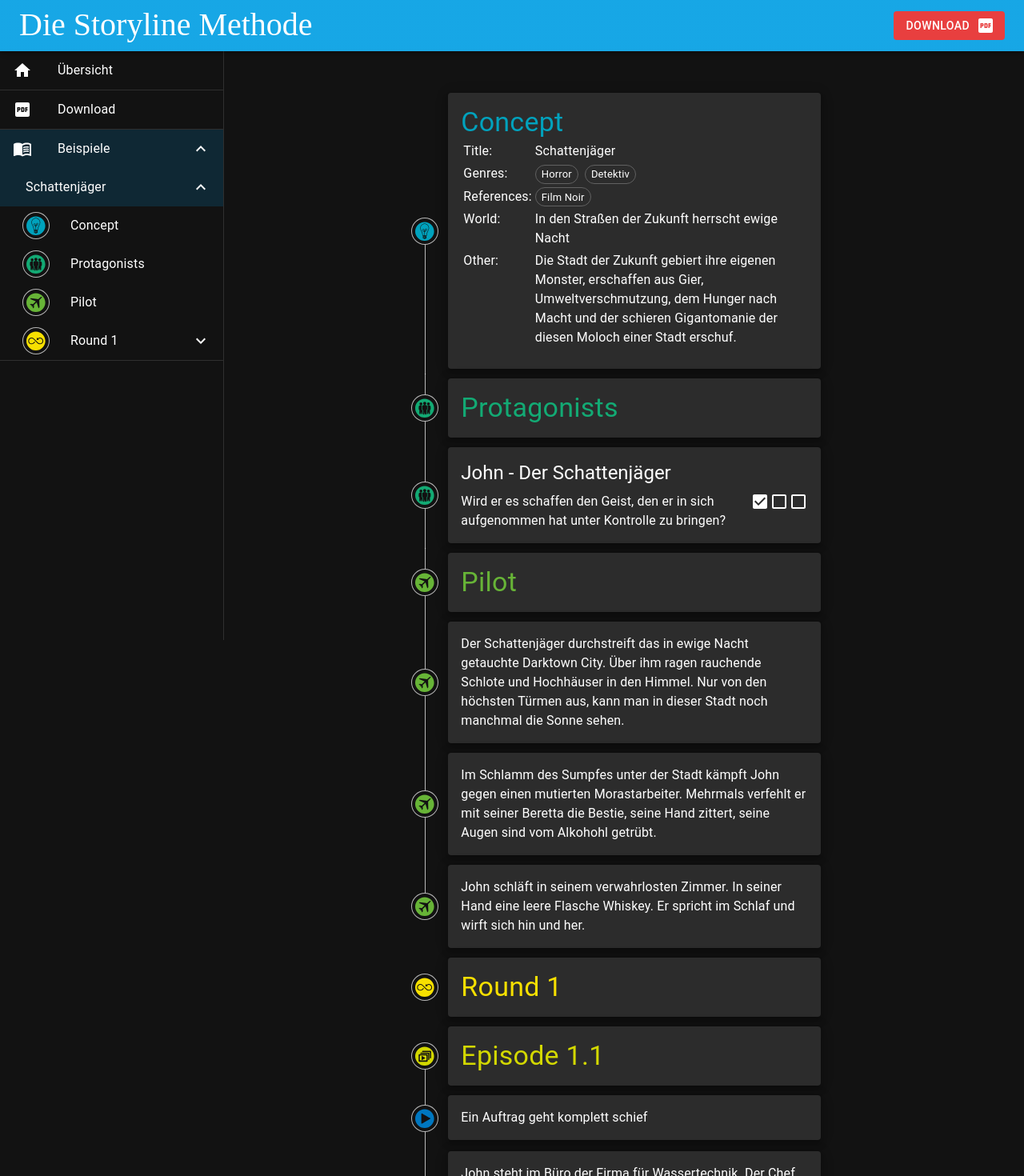
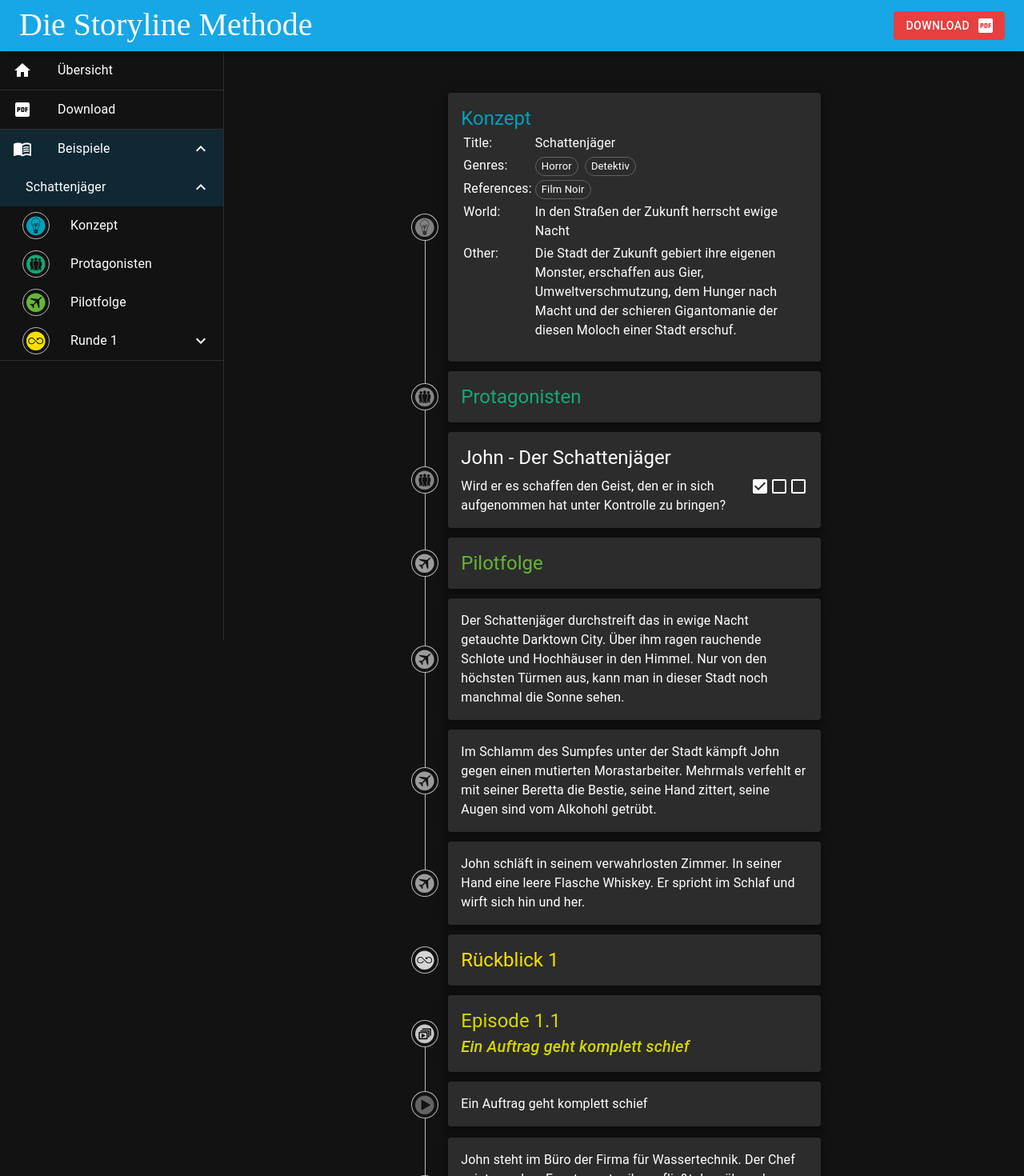
Before and after one commit to PaulSchweizer/the-storyline-method, a React (Create React App) app: page /examples/shadowhunter in a window 1280 px wide. Shown: the top 1470 px of the page at 80% size. Built offline with nearby package versions, Linux system fonts and the light colour scheme.

Commit message:
Translations for Storyline Timeline headers

```diff
--- a/src/components/App/App.styles.tsx
+++ b/src/components/App/App.styles.tsx
@@ -78,6 +78,16 @@ export function useTheme(prefersDarkMode: boolean) {
           },
         },
       },
+      MuiListItemIcon: {
+        styleOverrides: {
+          root: {
+            "& .MuiTimelineDot-root": {
+              backgroundColor: "#00000000",
+              // filter: "none !important",
+            },
+          },
+        },
+      },
     },
   });
   return theme;
--- a/src/components/Examples/Examples.tsx
+++ b/src/components/Examples/Examples.tsx
@@ -1,7 +1,17 @@
+import { Box } from "@mui/material";
 import ExamplesOverview from "./ExamplesOverview";
 import { STORIES } from "../App/App";
 import StoryTimeline from "./StoryTimeline/StoryTimeline";
 import { useParams } from "react-router-dom";
+
+const sx = {
+  ".icon": {
+    filter: "grayscale(1)",
+    ":hover": {
+      filter: "none",
+    },
+  },
+};
 
 export default function Examples() {
   const { storyId } = useParams<{ storyId: string }>();
@@ -16,12 +26,12 @@ export default function Examples() {
   }
 
   return (
-    <>
+    <Box sx={sx}>
       {activeStory ? (
         <StoryTimeline story={activeStory} />
       ) : (
         <ExamplesOverview />
       )}
-    </>
+    </Box>
   );
 }
--- a/src/components/Examples/StoryTimeline/ConceptItem.tsx
+++ b/src/components/Examples/StoryTimeline/ConceptItem.tsx
@@ -7,7 +7,6 @@ interface Props {
 }
 export default function ConceptItem(props: Props) {
   return (
-    <>
     <Box
       marginBottom={1}
       sx={{
@@ -51,6 +50,5 @@ export default function ConceptItem(props: Props) {
         </tr>
       </table>
     </Box>
-    </>
   );
 }
--- a/src/components/Examples/StoryTimeline/StoryTimeline.tsx
+++ b/src/components/Examples/StoryTimeline/StoryTimeline.tsx
@@ -1,5 +1,4 @@
 import {
-  Box,
   Grid,
   Stack,
   Typography,
@@ -16,10 +15,12 @@ import ProtagonistItem from "./ProtagonistItem";
 import StepItem from "./StepItem";
 import { StepType } from "../../App/App";
 import _ from "lodash";
+import { useTranslation } from "react-i18next";
 
 interface Props {
   step: StepType;
-  label: string;
+  primary: string;
+  secondary?: string;
   color: string;
 }
 
@@ -36,14 +37,21 @@ function Title(props: Props) {
               {ICONS[props.step]}
             </TimelineDot>
           </TimelineSeparator>
-          <Typography variant="h4" sx={{ color: props.color }}>
-            {props.label}
+          <Typography variant="h5" sx={{ color: props.color }}>
+            {props.primary}
           </Typography>
         </Stack>
       ) : (
-        <Typography variant="h4" sx={{ color: props.color }}>
-          {props.label}
-        </Typography>
+        <>
+          <Typography variant="h5" sx={{ color: props.color }}>
+            {props.primary}
+          </Typography>
+          {props.secondary && (
+            <Typography variant="h6" sx={{ color: props.color }}>
+              <i>{props.secondary}</i>
+            </Typography>
+          )}
+        </>
       )}
     </>
   );
@@ -53,6 +61,7 @@ interface StoryProps {
   story: Story;
 }
 export default function StoryTimeline(props: StoryProps) {
+  const { t } = useTranslation();
   const stepTypes = [
     "Premise",
     "Prologue",
@@ -72,7 +81,7 @@ export default function StoryTimeline(props: StoryProps) {
               <>
                 <Title
                   step={StepType.Concept}
-                  label="Concept"
+                  primary={t("StoryTimeline.Sections.Concept")}
                   color="#00a2bd"
                 />
                 <ConceptItem concept={props.story.concept} />
@@ -87,7 +96,7 @@ export default function StoryTimeline(props: StoryProps) {
             text={
               <Title
                 step={StepType.Protagonists}
-                label="Protagonists"
+                primary={t("StoryTimeline.Sections.Protagonists")}
                 color="#13aa74"
               />
             }
@@ -110,7 +119,13 @@ export default function StoryTimeline(props: StoryProps) {
 
           <StepItem
             type="Pilot"
-            text={<Title step={StepType.Pilot} label="Pilot" color="#67b437" />}
+            text={
+              <Title
+                step={StepType.Pilot}
+                primary={t("StoryTimeline.Sections.Pilot")}
+                color="#67b437"
+              />
+            }
             id="Pilot"
           />
           {props.story.pilot.scenes.map((scene, sceneIndex) => {
@@ -133,7 +148,9 @@ export default function StoryTimeline(props: StoryProps) {
                   text={
                     <Title
                       step={StepType.Review}
-                      label={`Round ${roundIndex + 1}`}
+                      primary={`${t("StoryTimeline.Sections.Review")} ${
+                        roundIndex + 1
+                      }`}
                       color="#f7e000"
                     />
                   }
@@ -149,9 +166,10 @@ export default function StoryTimeline(props: StoryProps) {
                         text={
                           <Title
                             step={StepType.Episodes}
-                            label={` Episode ${roundIndex + 1}.${
-                              episodeIndex + 1
-                            }`}
+                            primary={`${t("StoryTimeline.Sections.Episode")} ${
+                              roundIndex + 1
+                            }.${episodeIndex + 1}`}
+                            secondary={episode.title}
                             color="#d3d800"
                           />
                         }
--- a/src/components/Examples/StoryTree/EpisodeTreeItem.tsx
+++ b/src/components/Examples/StoryTree/EpisodeTreeItem.tsx
@@ -15,6 +15,7 @@ import { StepType } from "../../App/App";
 import { TimelineDot } from "@mui/lab";
 import { useLocation } from "react-router-dom";
 import { useState } from "react";
+import { useTranslation } from "react-i18next";
 
 interface Props {
   episode: Episode;
@@ -23,6 +24,7 @@ interface Props {
 }
 export default function EpisodeTreeItem(props: Props) {
   const location = useLocation();
+  const { t } = useTranslation();
   const [open, setOpen] = useState(false);
   return (
     <>
@@ -45,7 +47,10 @@ export default function EpisodeTreeItem(props: Props) {
           </TimelineDot>
         </ListItemIcon>
         <ListItemText
-          primary={`Episode ${props.roundIndex + 1}.${props.index + 1}`}
+          primary={`${t("StoryTimeline.Sections.Episode")} ${
+            props.roundIndex + 1
+          }.${props.index + 1}`}
+          secondary={props.episode.title}
         />
         {open ? <ExpandLess /> : <ExpandMore />}
       </ListItem>
--- a/src/components/Examples/StoryTree/RoundTreeItem.tsx
+++ b/src/components/Examples/StoryTree/RoundTreeItem.tsx
@@ -14,6 +14,7 @@ import { Round } from "../../../types/Story";
 import { TimelineDot } from "@mui/lab";
 import { useLocation } from "react-router";
 import { useState } from "react";
+import { useTranslation } from "react-i18next";
 
 interface Props {
   round: Round;
@@ -21,6 +22,7 @@ interface Props {
 }
 export default function RoundTreeItem(props: Props) {
   const location = useLocation();
+  const { t } = useTranslation();
   const [open, setOpen] = useState(false);
   return (
     <>
@@ -42,7 +44,9 @@ export default function RoundTreeItem(props: Props) {
             {ICONS.Review}
           </TimelineDot>
         </ListItemIcon>
-        <ListItemText primary={`Round ${props.index + 1}`} />
+        <ListItemText
+          primary={`${t("StoryTimeline.Sections.Round")} ${props.index + 1}`}
+        />
         {open ? <ExpandLess /> : <ExpandMore />}
       </ListItem>
       <Collapse in={open} timeout="auto">
--- a/src/components/Examples/StoryTree/StepTreeItem.tsx
+++ b/src/components/Examples/StoryTree/StepTreeItem.tsx
@@ -5,6 +5,7 @@ import { ICONS } from "../../Icons";
 import { StepType } from "../../App/App";
 import { TimelineDot } from "@mui/lab";
 import { useLocation } from "react-router-dom";
+import { useTranslation } from "react-i18next";
 
 interface Props {
   step: StepType;
@@ -13,6 +14,7 @@ interface Props {
 }
 export default function StepTreeItem(props: Props) {
   const location = useLocation();
+  const { t } = useTranslation();
   return (
     <>
       <ListItem
@@ -32,7 +34,7 @@ export default function StepTreeItem(props: Props) {
             {ICONS[props.step]}
           </TimelineDot>
         </ListItemIcon>
-        <ListItemText primary={props.step} />
+        <ListItemText primary={t(`StoryTimeline.Sections.${props.step}`)} />
       </ListItem>
     </>
   );
--- a/src/components/Examples/StoryTree/StoryTree.tsx
+++ b/src/components/Examples/StoryTree/StoryTree.tsx
@@ -13,6 +13,7 @@ import { ICONS } from "../../Icons";
 import RoundTreeItem from "./RoundTreeItem";
 import Story from "../../../types/Story";
 import { TimelineDot } from "@mui/lab";
+import { useTranslation } from "react-i18next";
 
 interface Props {
   story: Story;
@@ -20,6 +21,7 @@ interface Props {
 }
 export default function StoryTree(props: Props) {
   const location = useLocation();
+  const { t } = useTranslation();
   return (
     <>
       <ListItem
@@ -51,7 +53,7 @@ export default function StoryTree(props: Props) {
                 {ICONS.Concept}
               </TimelineDot>
             </ListItemIcon>
-            <ListItemText primary={"Concept"} />
+            <ListItemText primary={t("StoryTimeline.Sections.Concept")} />
           </ListItem>
 
           <ListItem
@@ -71,7 +73,7 @@ export default function StoryTree(props: Props) {
                 {ICONS.Protagonists}
               </TimelineDot>
             </ListItemIcon>
-            <ListItemText primary={"Protagonists"} />
+            <ListItemText primary={t("StoryTimeline.Sections.Protagonists")} />
           </ListItem>
 
           <ListItem
@@ -91,7 +93,7 @@ export default function StoryTree(props: Props) {
                 {ICONS.Pilot}
               </TimelineDot>
             </ListItemIcon>
-            <ListItemText primary={"Pilot"} />
+            <ListItemText primary={t("StoryTimeline.Sections.Pilot")} />
           </ListItem>
 
           {props.story.rounds.map((round, roundIndex) => {
--- a/src/components/Icons.tsx
+++ b/src/components/Icons.tsx
@@ -18,33 +18,59 @@ import { ReactComponent as Welcome } from "./../resources/icons/intro.svg";
 
 const s = 24;
 
-export const WelcomeIcon = () => <Welcome width={s} height={s} />;
+export const WelcomeIcon = () => (
+  <Welcome width={s} height={s} className="icon" />
+);
 
-export const ConceptIcon = () => <Concept width={s} height={s} />;
+export const ConceptIcon = () => (
+  <Concept width={s} height={s} className="icon" />
+);
 
-export const ProtagonistsIcon = () => <Protagonists width={s} height={s} />;
+export const ProtagonistsIcon = () => (
+  <Protagonists width={s} height={s} className="icon" />
+);
 
-export const PilotIcon = () => <Pilot width={s} height={s} />;
+export const PilotIcon = () => <Pilot width={s} height={s} className="icon" />;
 
-export const FeedbackIcon = () => <Feedback width={s} height={s} />;
+export const FeedbackIcon = () => (
+  <Feedback width={s} height={s} className="icon" />
+);
 
-export const EpisodesIcon = () => <Episodes width={s} height={s} />;
+export const EpisodesIcon = () => (
+  <Episodes width={s} height={s} className="icon" />
+);
 
-export const PremiseIcon = () => <Premise width={s} height={s} />;
+export const PremiseIcon = () => (
+  <Premise width={s} height={s} className="icon" />
+);
 
-export const PrologueIcon = () => <Prologue width={s} height={s} />;
+export const PrologueIcon = () => (
+  <Prologue width={s} height={s} className="icon" />
+);
 
-export const TrailerIcon = () => <Trailer width={s} height={s} />;
+export const TrailerIcon = () => (
+  <Trailer width={s} height={s} className="icon" />
+);
 
-export const PlotpointsIcon = () => <Plotpoints width={s} height={s} />;
+export const PlotpointsIcon = () => (
+  <Plotpoints width={s} height={s} className="icon" />
+);
 
-export const FinaleIcon = () => <Finale width={s} height={s} />;
+export const FinaleIcon = () => (
+  <Finale width={s} height={s} className="icon" />
+);
 
-export const EpilogueIcon = () => <Epilogue width={s} height={s} />;
+export const EpilogueIcon = () => (
+  <Epilogue width={s} height={s} className="icon" />
+);
 
-export const ReviewIcon = () => <Review width={s} height={s} />;
+export const ReviewIcon = () => (
+  <Review width={s} height={s} className="icon" />
+);
 
-export const NextEpisodeIcon = () => <NextEpisode width={s} height={s} />;
+export const NextEpisodeIcon = () => (
+  <NextEpisode width={s} height={s} className="icon" />
+);
 
 export const ICONS: { [key: string]: ReactElement } = {
   Welcome: <WelcomeIcon />,
--- a/src/resources/stories/de/schattenjaeger.json
+++ b/src/resources/stories/de/schattenjaeger.json
@@ -37,6 +37,7 @@
     {
       "episodes": [
         {
+          "title": "Ein Auftrag geht komplett schief",
           "steps": {
             "Premise": [
               {
@@ -80,6 +81,7 @@
           }
         },
         {
+          "title": "Träume",
           "steps": {
             "Premise": [
               {
--- a/src/resources/texts/de.json
+++ b/src/resources/texts/de.json
@@ -47,7 +47,6 @@
       "text_short": "Eine Runde besteht aus drei Episoden.",
       "text_long": "Eine Runde besteht aus drei Episoden. Für jede Episode stellt jemand anderes die Prämisse auf. Danach erzählt ihr eure Szenen für Prolog und Trailer, verteilt die Plotpunkte und schließt die Episode mit Finale und Epilog ab, wie in der Übersicht für Episoden beschrieben. Dauer: 3 x 60 Minuten."
     },
-
     "Premise": {
       "headline": "Prämisse",
       "text_short": "Die Prämisse ist eine simple Ansage an die Erzähler, um was es in der Episode gehen soll.",
@@ -86,5 +85,21 @@
     "NextEpisode": {
       "headline": "Nächste Episode..."
     }
+  },
+  "StoryTimeline": {
+    "Sections": {
+      "Concept": "Konzept",
+      "Protagonists": "Protagonisten",
+      "Pilot": "Pilotfolge",
+      "Review": "Rückblick",
+      "Round": "Runde",
+      "Episode": "Episode",
+      "Premise": "Prämisse",
+      "Prologue": "Prolog",
+      "Trailer": "Trailer",
+      "Plotpoints": "Plotpunkte",
+      "Finale": "Finale",
+      "Epilogue": "Epilog"
+    }
   }
 }
--- a/src/types/Story.ts
+++ b/src/types/Story.ts
@@ -3,6 +3,7 @@ export interface Step {
 }
 
 export interface Episode {
+  title?: string;
   steps: {
     Premise?: Step[];
     Prologue?: Step[];
@@ -34,7 +35,7 @@ export interface Storyline {
 export interface Protagonist {
   name: string;
   description: string;
-  storylines: Storyline[]
+  storylines: Storyline[];
 }
 
 export default interface Story {
```
Lines whose indentation alone changed are shown as unchanged.
